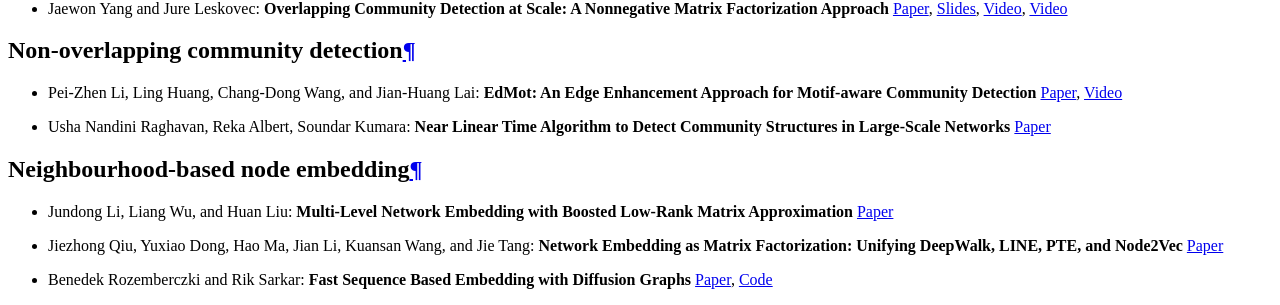
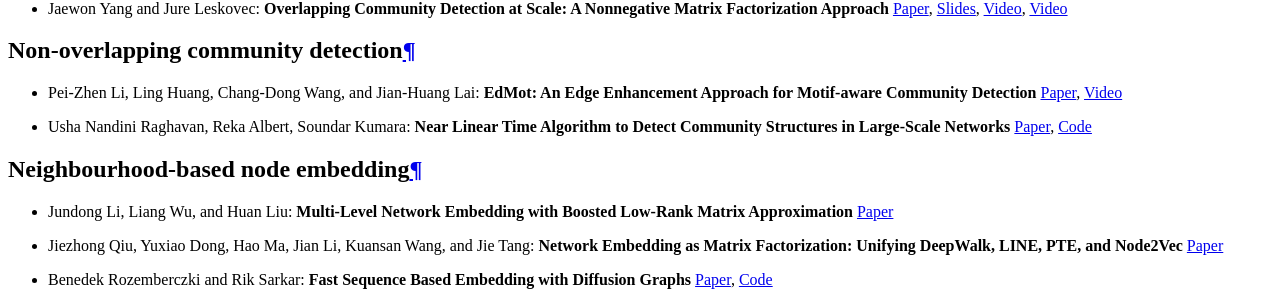
Before and after one commit to benedekrozemberczki/karateclub, a Sphinx documentation site: the page built from docs/source/notes/resources.rst, in a window 1280 px wide. Shown: the part 1277-1582 px from the top of the page. Built offline with Sphinx 7.4.7 and the Read the Docs theme 2.0.0, drawn with Linux system fonts in a browser that asks for light colours; pages that are not in the unit, such as notebooks, are missing from menus.

Commit message:
Resource enriching by adding code references.

```diff
--- a/docs/source/notes/resources.rst
+++ b/docs/source/notes/resources.rst
@@ -19,7 +19,7 @@ Non-overlapping community detection
 
 * Pei-Zhen Li, Ling Huang, Chang-Dong Wang, and Jian-Huang Lai: **EdMot: An Edge Enhancement Approach for Motif-aware Community Detection** `Paper <https://arxiv.org/abs/1906.04560>`_, `Video <https://www.youtube.com/watch?v=6fEGMHJSsq0>`_
 
-* Usha Nandini Raghavan, Reka Albert, Soundar Kumara: **Near Linear Time Algorithm to Detect Community Structures in Large-Scale Networks** `Paper <https://arxiv.org/abs/0709.2938>`_
+* Usha Nandini Raghavan, Reka Albert, Soundar Kumara: **Near Linear Time Algorithm to Detect Community Structures in Large-Scale Networks** `Paper <https://arxiv.org/abs/0709.2938>`_, `Code <https://github.com/benedekrozemberczki/LabelPropagation>`_
 
 Neighbourhood-based node embedding
 --------------------
```
